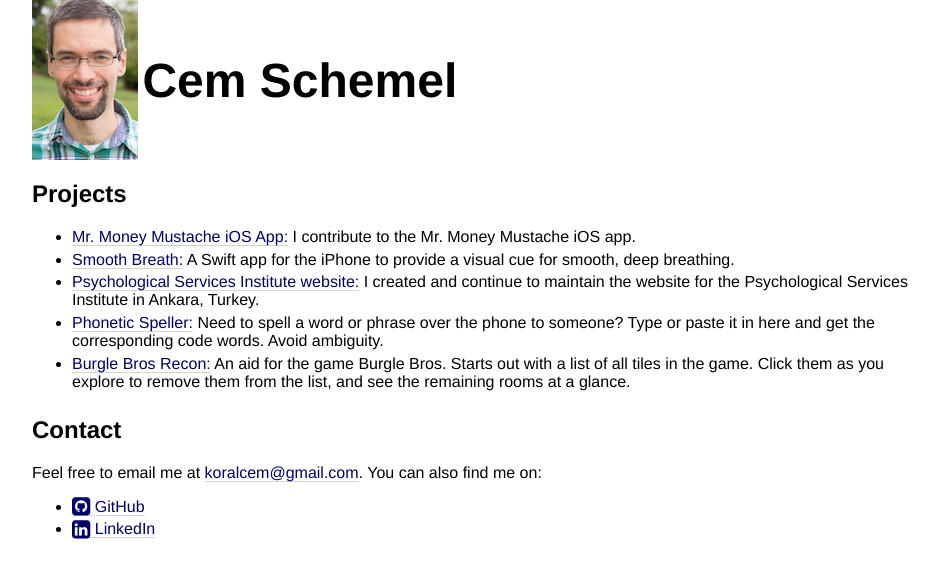
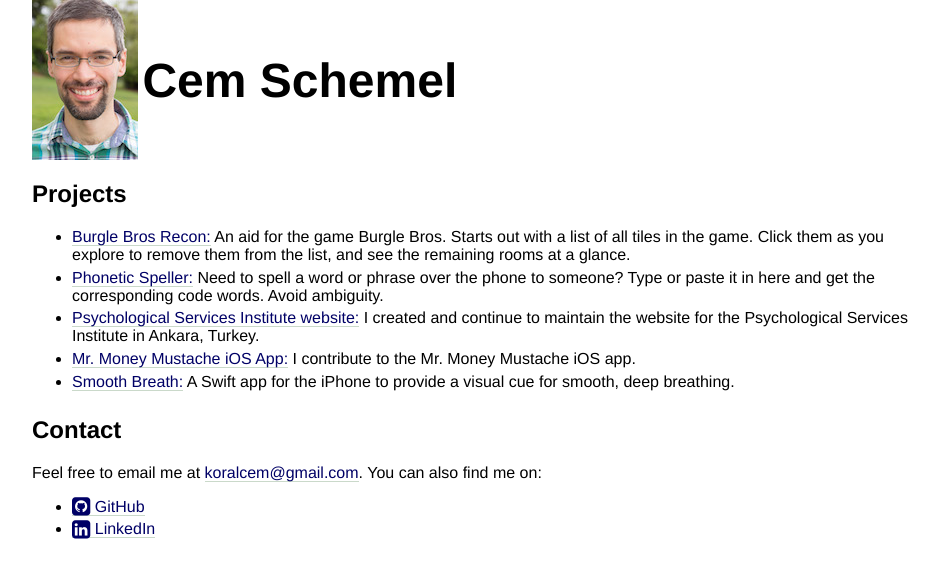
Before and after one commit to koralcem/personal-site, a Jekyll site: the page index.html, which Jekyll copies as it is, in a window 1280 px wide. Shown: the top 578 px of the page, without its empty margins (160-1099 px from the left). Built offline with Jekyll 4.4.1, drawn with Linux system fonts in a browser that asks for light colours; nearby versions of some CDN libraries.

Commit message:
Reorder projects

```diff
--- a/index.html
+++ b/index.html
@@ -19,13 +19,12 @@
 
 <section>
 	<h1>Projects</h1>
-
 	<ul>
+		<li><a href="burgle-bros.html">Burgle Bros Recon:</a> An aid for the game Burgle Bros. Starts out with a list of all tiles in the game. Click them as you explore to remove them from the list, and see the remaining rooms at a glance.</li>
+		<li><a href="radio-codes.html">Phonetic Speller:</a> Need to spell a word or phrase over the phone to someone? Type or paste it in here and get the corresponding code words. Avoid ambiguity.</li>
+		<li><a href="http://www.psikolojik-hizmetler.com/">Psychological Services Institute website:</a> I created and continue to maintain the website for the Psychological Services Institute in Ankara, Turkey.</li>
 		<li><a href="https://itunes.apple.com/app/apple-store/id1323947970?mt=8">Mr. Money Mustache iOS App:</a> I contribute to the Mr. Money Mustache iOS app.</li>
 		<li><a href="smooth-breath.html">Smooth Breath:</a> A Swift app for the iPhone to provide a visual cue for smooth, deep breathing.</li>
-		<li><a href="http://www.psikolojik-hizmetler.com/">Psychological Services Institute website:</a> I created and continue to maintain the website for the Psychological Services Institute in Ankara, Turkey.</li>
-		<li><a href="radio-codes.html">Phonetic Speller:</a> Need to spell a word or phrase over the phone to someone? Type or paste it in here and get the corresponding code words. Avoid ambiguity.</li>
-		<li><a href="burgle-bros.html">Burgle Bros Recon:</a> An aid for the game Burgle Bros. Starts out with a list of all tiles in the game. Click them as you explore to remove them from the list, and see the remaining rooms at a glance.</li>
 	</ul>
 </section>
 
```
